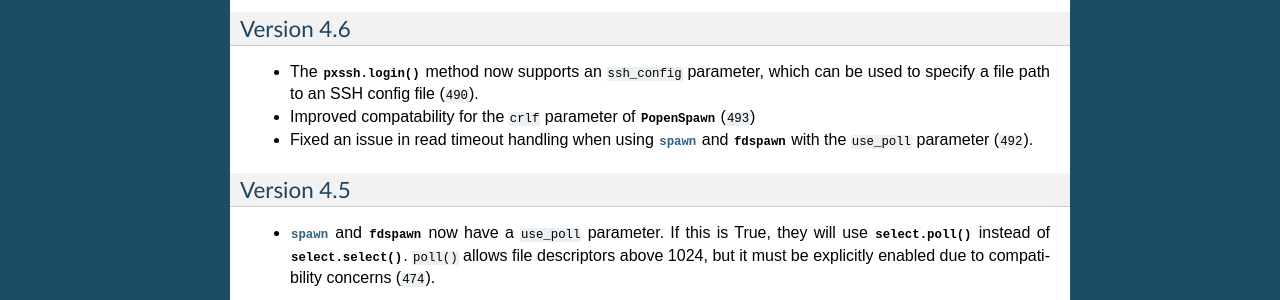
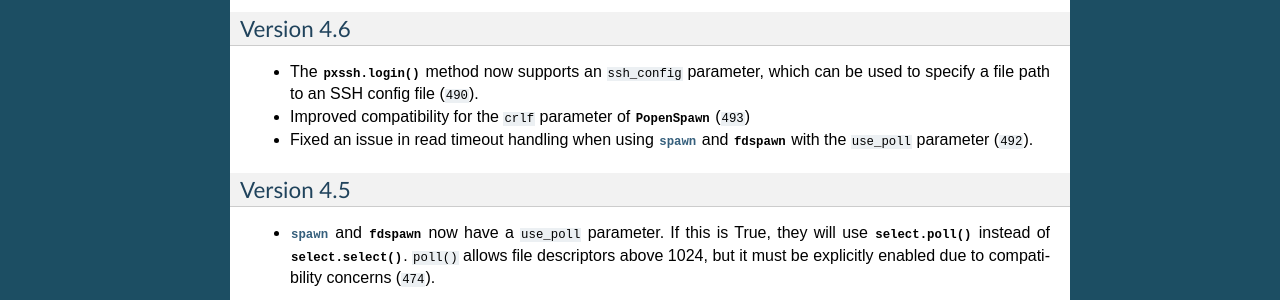
Before and after one commit to pexpect/pexpect, a Sphinx documentation site: the page built from doc/history.rst, in a window 1280 px wide and 900 px high, scrolled down 513 px. Shown: the part 152-452 px from the top of the window. Built offline with Sphinx 7.4.7, drawn with Linux system fonts in a browser that asks for light colours; pages that are not in the unit, such as notebooks, are missing from menus; cross-references to code outside the pages are shown as plain code.

Commit message:
Spelling fixes

```diff
--- a/doc/history.rst
+++ b/doc/history.rst
@@ -44,7 +44,7 @@
 * The :meth:`.pxssh.login` method now supports an ``ssh_config`` parameter,
   which can be used to specify a file path to an SSH config file
   (:ghpull:`490`).
-* Improved compatability for the ``crlf`` parameter of :class:`~.PopenSpawn`
+* Improved compatibility for the ``crlf`` parameter of :class:`~.PopenSpawn`
   (:ghpull:`493`)
 * Fixed an issue in read timeout handling when using :class:`~.spawn` and
   :class:`~.fdspawn` with the ``use_poll`` parameter (:ghpull:`492`).
--- a/doc/index.rst
+++ b/doc/index.rst
@@ -16,7 +16,7 @@
 commands.
 
 Pexpect can be used for automating interactive applications such as
-ssh, ftp, passwd, telnet, etc. It can be used to a automate setup
+ssh, ftp, passwd, telnet, etc. It can be used to automate setup
 scripts for duplicating software package installations on different
 servers. It can be used for automated software testing. Pexpect is in
 the spirit of Don Libes' Expect, but Pexpect is pure Python. Unlike
--- a/doc/overview.rst
+++ b/doc/overview.rst
@@ -162,7 +162,7 @@
 look ahead. With a stream it is hard to look ahead because the process
 generating the stream may not be finished. There is no way to know if the
 process has paused momentarily or is finished and waiting for you. Pexpect must
-implicitly always do a NON greedy match (minimal) at the end of a input.
+implicitly always do a NON greedy match (minimal) at the end of input.
 
 Pexpect compiles all regular expressions with the :data:`re.DOTALL` flag.
 With the :data:`~re.DOTALL` flag, a ``"."`` will match a newline.
--- a/pexpect/__init__.py
+++ b/pexpect/__init__.py
@@ -1,6 +1,6 @@
 '''Pexpect is a Python module for spawning child applications and controlling
 them automatically. Pexpect can be used for automating interactive applications
-such as ssh, ftp, passwd, telnet, etc. It can be used to a automate setup
+such as ssh, ftp, passwd, telnet, etc. It can be used to automate setup
 scripts for duplicating software package installations on different servers. It
 can be used for automated software testing. Pexpect is in the spirit of Don
 Libes' Expect, but Pexpect is pure Python. Other Expect-like modules for Python
--- a/setup.py
+++ b/setup.py
@@ -23,7 +23,7 @@
 control it as if a human were typing commands.
 
 Pexpect can be used for automating interactive applications such as ssh, ftp,
-passwd, telnet, etc. It can be used to a automate setup scripts for duplicating
+passwd, telnet, etc. It can be used to automate setup scripts for duplicating
 software package installations on different servers. It can be used for
 automated software testing. Pexpect is in the spirit of Don Libes' Expect, but
 Pexpect is pure Python.
```
Also changed, not shown: 1 other file.
